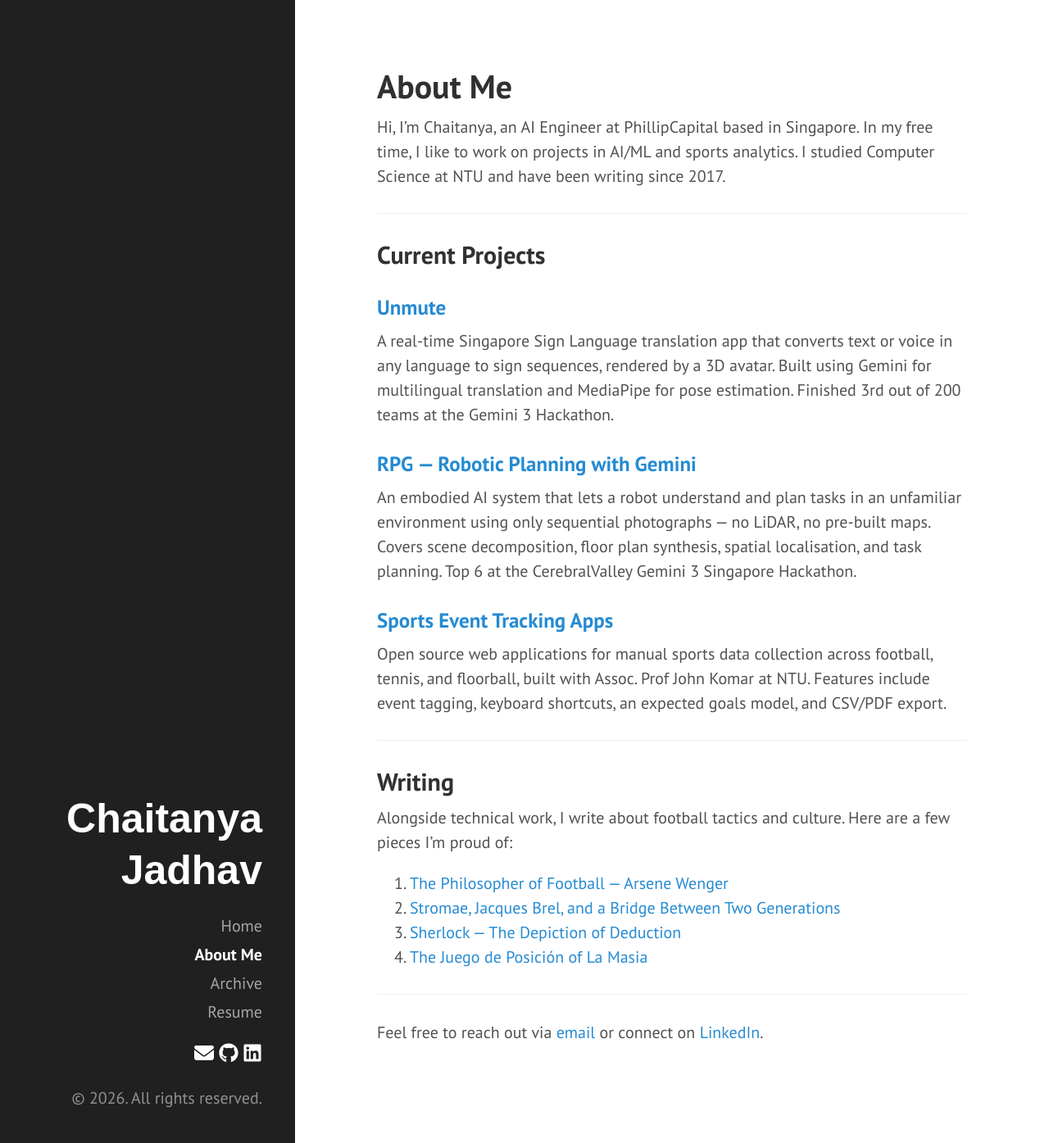
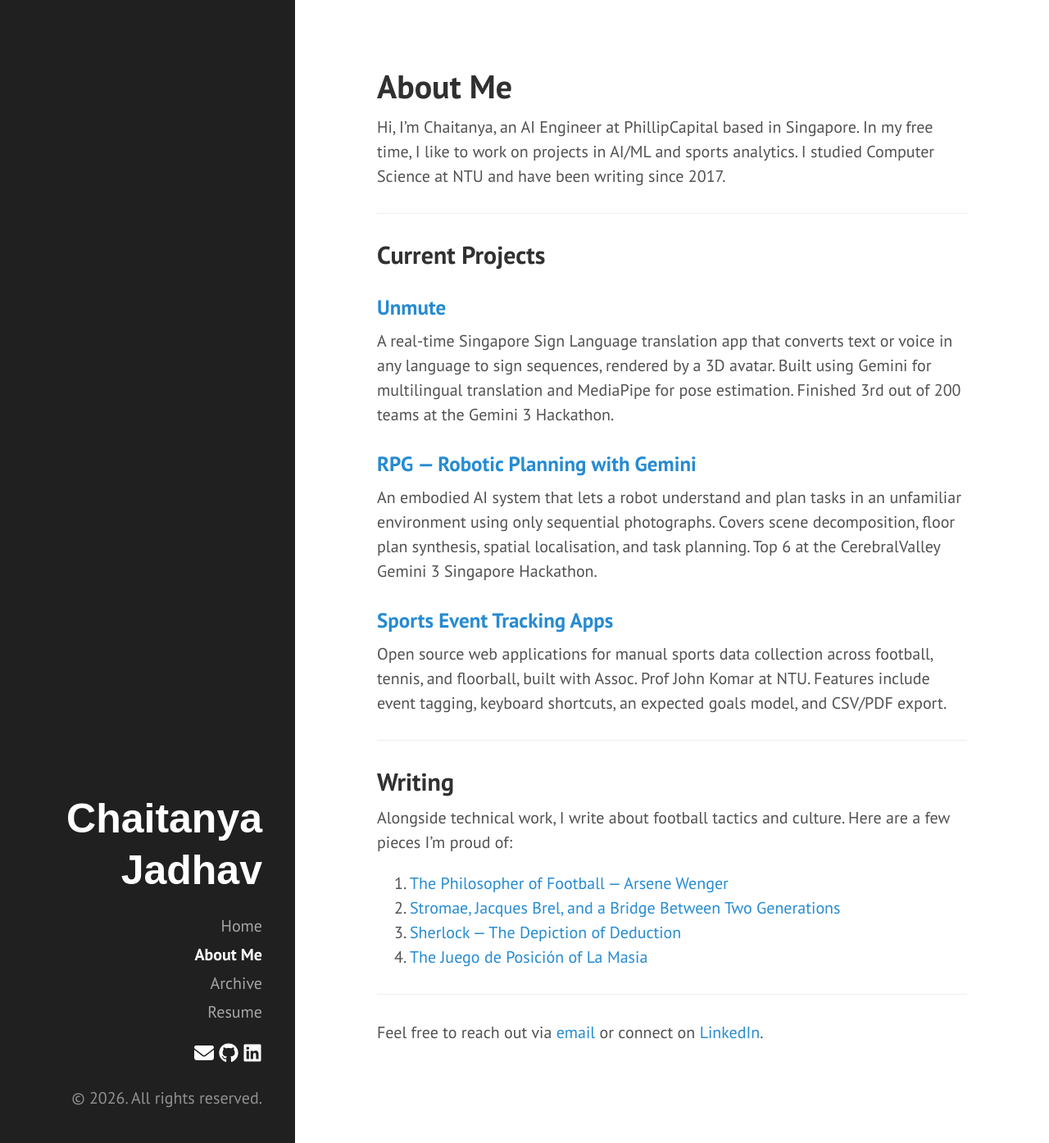
Before and after one commit to indicium15/personal-site, a Jekyll site: the page built from about.md, in a window 1280 px wide and 1395 px high. Shown: the whole window at 82% size. Built offline with Jekyll 4.4.1, drawn with Linux system fonts in a browser that asks for light colours.

Commit message:
Update about.md

```diff
--- a/about.md
+++ b/about.md
@@ -13,7 +13,7 @@ Hi, I'm Chaitanya, an AI Engineer at PhillipCapital based in Singapore. In my fr
 A real-time Singapore Sign Language translation app that converts text or voice in any language to sign sequences, rendered by a 3D avatar. Built using Gemini for multilingual translation and MediaPipe for pose estimation. Finished 3rd out of 200 teams at the Gemini 3 Hackathon.
 
 ### [RPG — Robotic Planning with Gemini](/hackathon/2026/03/23/cerebralvalley-gemini-hackathon/)
-An embodied AI system that lets a robot understand and plan tasks in an unfamiliar environment using only sequential photographs — no LiDAR, no pre-built maps. Covers scene decomposition, floor plan synthesis, spatial localisation, and task planning. Top 6 at the CerebralValley Gemini 3 Singapore Hackathon.
+An embodied AI system that lets a robot understand and plan tasks in an unfamiliar environment using only sequential photographs. Covers scene decomposition, floor plan synthesis, spatial localisation, and task planning. Top 6 at the CerebralValley Gemini 3 Singapore Hackathon.
 
 ### [Sports Event Tracking Apps](/projects/2025/07/03/open-source-web-apps-for-sports-event-tracking/)
 Open source web applications for manual sports data collection across football, tennis, and floorball, built with Assoc. Prof John Komar at NTU. Features include event tagging, keyboard shortcuts, an expected goals model, and CSV/PDF export.
```
